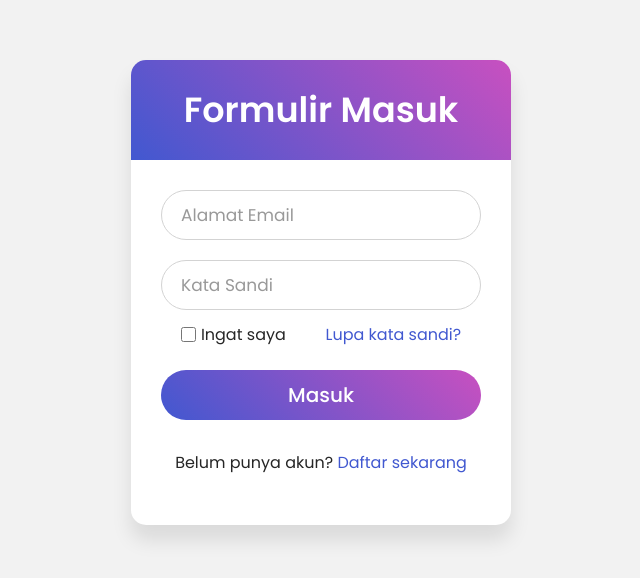
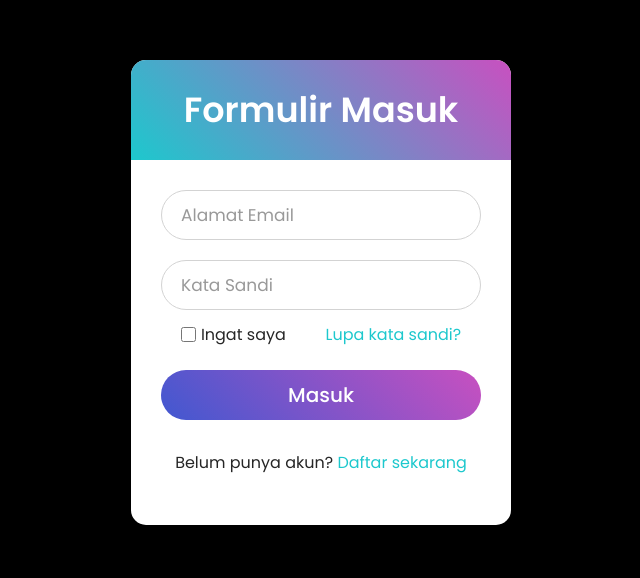
Before and after one commit to Reicall/Lantai_web, a plain HTML site: page login.html in a window 1280 px wide. Shown: the part 108-686 px from the top of the page, without its empty margins (319-959 px from the left). Drawn offline with Linux system fonts and the light colour scheme.

Commit message:
Update login.css

```diff
--- a/login.css
+++ b/login.css
@@ -10,11 +10,11 @@ html,body{
   height: 100%;
   width: 100%;
   place-items: center;
-  background: #f2f2f2;
+  background: black;
   /* background: linear-gradient(-135deg, #c850c0, #4158d0); */
 }
 ::selection{
-  background: #4158d0;
+  background: #1dc8cd;
   color: #fff;
 }
 .wrapper{
@@ -31,7 +31,7 @@ html,body{
   color: #fff;
   user-select: none;
   border-radius: 15px 15px 0 0;
-  background: linear-gradient(-135deg, #c850c0, #4158d0);
+  background: linear-gradient(-135deg, #c850c0, #1dc8cd);
 }
 .wrapper form{
   padding: 10px 30px 50px 30px;
@@ -54,7 +54,7 @@ html,body{
 }
 .wrapper form .field input:focus,
 form .field input:valid{
-  border-color: #4158d0;
+  border-color: #1dc8cd;
 }
 .wrapper form .field label{
   position: absolute;
@@ -71,7 +71,7 @@ form .field input:focus ~ label,
 form .field input:valid ~ label{
   top: 0%;
   font-size: 16px;
-  color: #4158d0;
+  color: #1dc8cd;
   background: #fff;
   transform: translateY(-50%);
 }
@@ -122,7 +122,7 @@ form .signup-link{
 }
 form .pass-link a,
 form .signup-link a{
-  color: #4158d0;
+  color: #1dc8cd;
   text-decoration: none;
 }
 form .pass-link a:hover,
```
